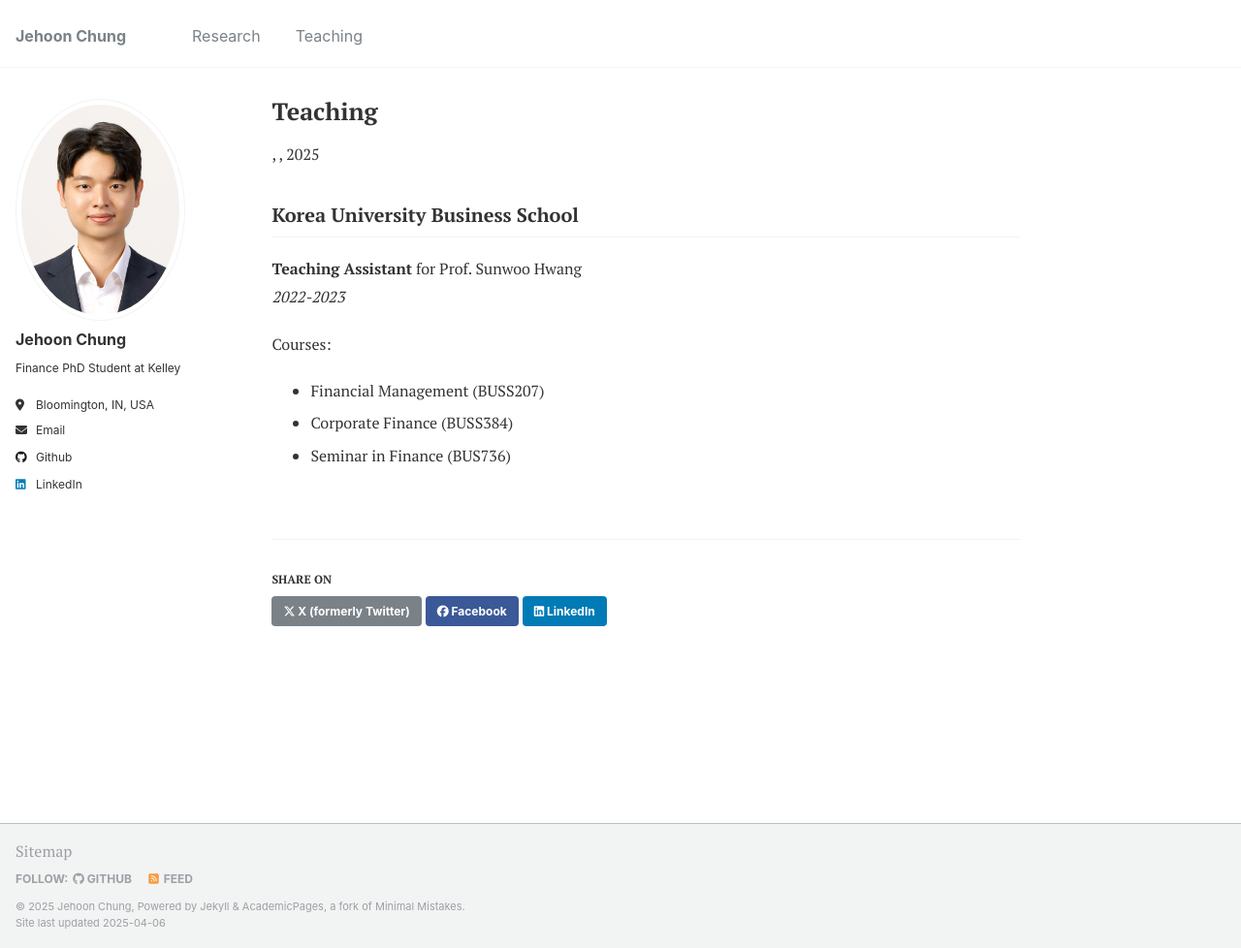
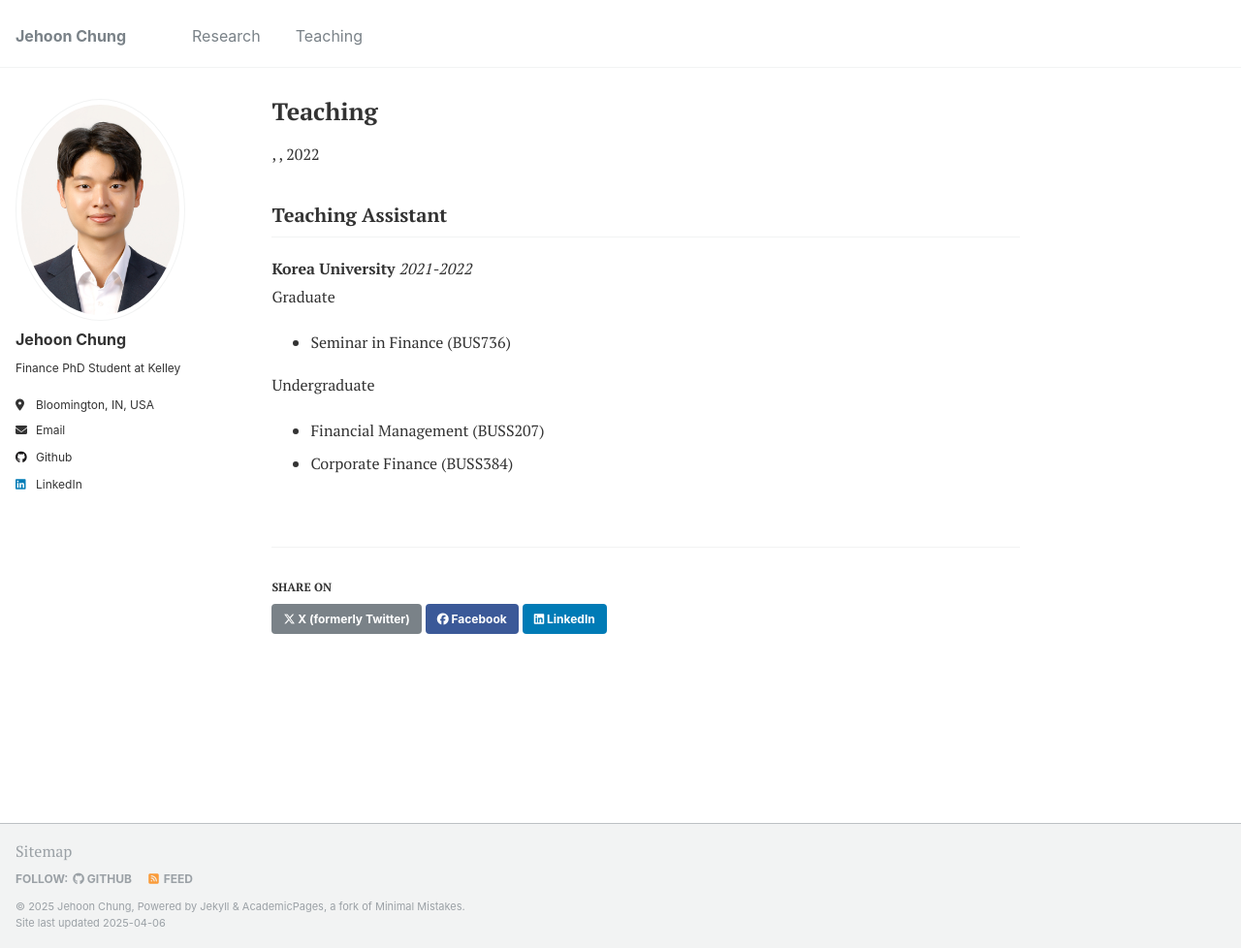
Before and after one commit to JehoonChung/jehoonchung.github.io, a Jekyll site: the page built from _teaching/2014-spring-teaching-1.md, in a window 1280 px wide and 978 px high. Shown: the whole window at 97% size. Built offline with Jekyll 4.4.1, drawn with Linux system fonts in a browser that asks for light colours.

Commit message:
Update 2014-spring-teaching-1.md

```diff
--- a/_teaching/2014-spring-teaching-1.md
+++ b/_teaching/2014-spring-teaching-1.md
@@ -4,13 +4,15 @@ author_profile: true
 title: "Teaching"
 collection: teaching
 permalink: /teaching/
+date: 2022-01-01
 ---
 
-## Korea University Business School
-**Teaching Assistant** for Prof. Sunwoo Hwang
-*2022-2023*
+## Teaching Assistant
+**Korea University**
+*2021-2022*
+Graduate
+- Seminar in Finance (BUS736)
 
-Courses:
+Undergraduate
 - Financial Management (BUSS207)
 - Corporate Finance (BUSS384)
-- Seminar in Finance (BUS736)
```
